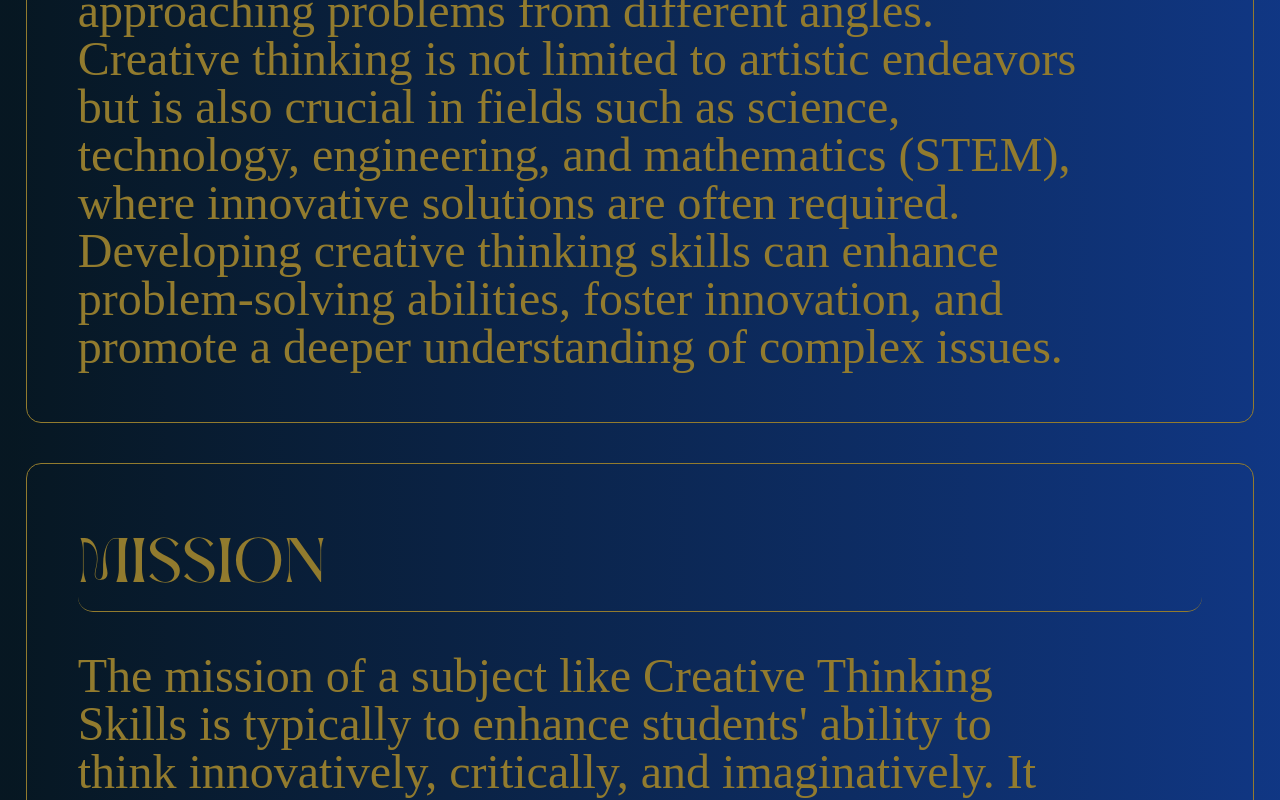
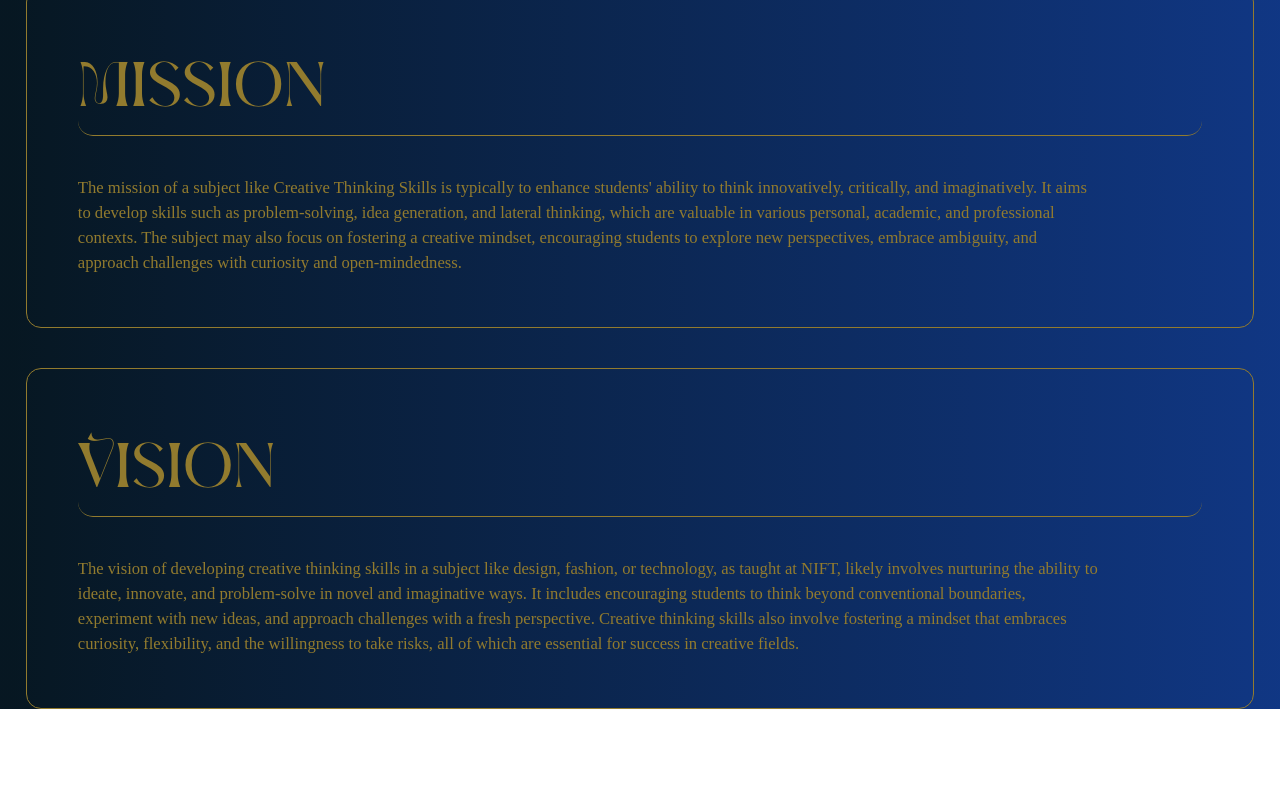
Before and after one commit to TANMAYAGARWALLSKT/Nehal_CTS, a plain HTML site: page public/About.html in a window 1280 px wide. Shown: the part 400-1200 px from the top of the page. After the commit the page ends 1109 px from the top, so only its background shows below. Drawn offline with nearby package versions, Linux system fonts and the light colour scheme; files whose address does not match are found by name.

Commit message:
ksgfgkseln

```diff
--- a/public/About.html
+++ b/public/About.html
@@ -23,7 +23,7 @@
     <div class="p-[4vw] pb-[-1vh] w-[96vw] border" id="text">
       <h1 class="borderbt">About</h1>
       <div class="flex" id="fleximage">
-        <p class="w-[80vw] pt-5 text-5xl fatface-regular">
+        <p class="w-[80vw] pt-5   fatface-regular">
           Creative thinking skills are essential abilities that enable
           individuals to think in unique and imaginative ways. These skills
           involve generating new ideas, making connections between disparate
@@ -39,7 +39,7 @@
     <div class="p-[4vw] w-[96vw] mt-10 border" id="text">
       <h1 class="borderbt">Mission</h1>
       <div class="flex" id="fleximage">
-        <p class="w-[80vw] pt-10 text-5xl fatface-regular">
+        <p class="w-[80vw] pt-10   fatface-regular">
           The mission of a subject like Creative Thinking Skills is typically to
           enhance students' ability to think innovatively, critically, and
           imaginatively. It aims to develop skills such as problem-solving, idea
@@ -54,7 +54,7 @@
     <div class="p-[4vw] w-[96vw] mt-10 border" id="text">
       <h1 class="borderbt">Vision</h1>
       <div class="flex" id="fleximage">
-        <p class="w-[80vw] pt-10 text-5xl fatface-regular">
+        <p class="w-[80vw] pt-10   fatface-regular">
            The vision of developing creative thinking skills in a subject
           like design, fashion, or technology, as taught at NIFT, likely
           involves nurturing the ability to ideate, innovate, and problem-solve
--- a/public/style.css
+++ b/public/style.css
@@ -331,7 +331,7 @@ background: linear-gradient(90deg, hsla(204, 67%, 8%, 1) 1%, hsla(220, 78%, 29%,
   font-family: "Abril Fatface", serif;
   font-weight: 400;
   font-style: normal;
-  font-size: 2.4vw;
+  font-size: 1.3vw;
 }
 .borderbt{
   border-bottom: #927b2e 1px solid;
```
Also changed, not shown: public/topic1.html (+1 -1 lines), public/topic12.html (+2 -2 lines), public/topic2.html (+2 -2 lines), public/topic6.html (+1 -1 lines), public/topic8.html (+1 -1 lines).
